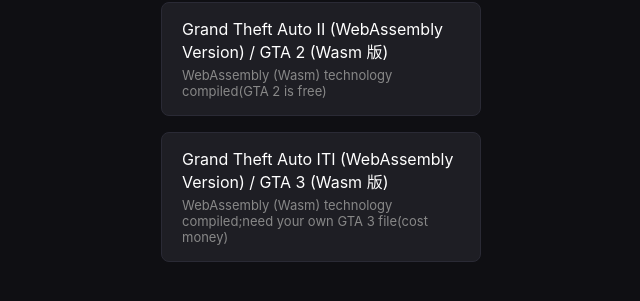
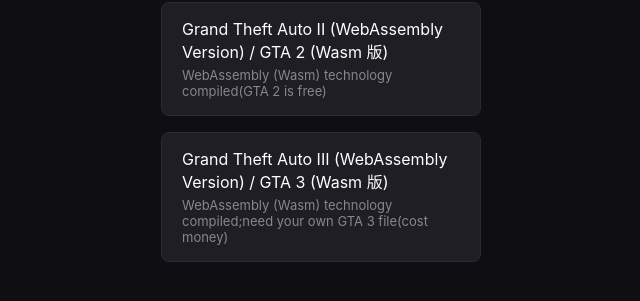
Before and after one commit to aiden12910-12910/aiden-home, a plain HTML site: page public/index.html in a window 1280 px wide. Shown: the part 441-742 px from the top of the page, 319-959 px from the left. Drawn offline with Linux system fonts and the light colour scheme.

Commit message:
Fix HTML encoding issues in index.html

```diff
--- a/public/index.html
+++ b/public/index.html
@@ -33,7 +33,7 @@
       <div class="desc">WebAssembly (Wasm) technology compiled(GTA 2 is free)</div>
     </a>
     <a href="https://grand-theft-auto-iii.uran1um.dpdns.org/">
-      Grand Theft Auto ITI (WebAssembly Version) / GTA 3 (Wasm 版)
+      Grand Theft Auto III (WebAssembly Version) / GTA 3 (Wasm 版)
       <div class="desc">WebAssembly (Wasm) technology compiled;need your own GTA 3 file(cost money)</div>
     </a>
   </div>
```
